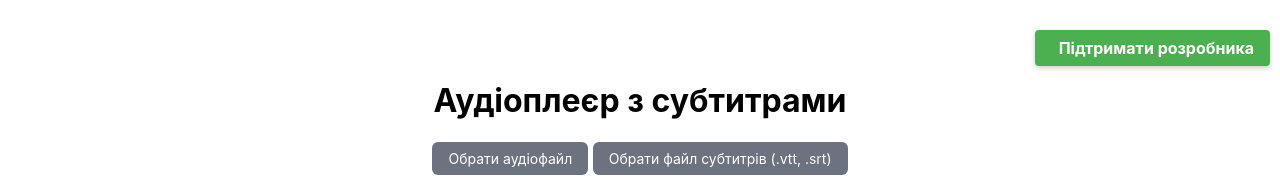
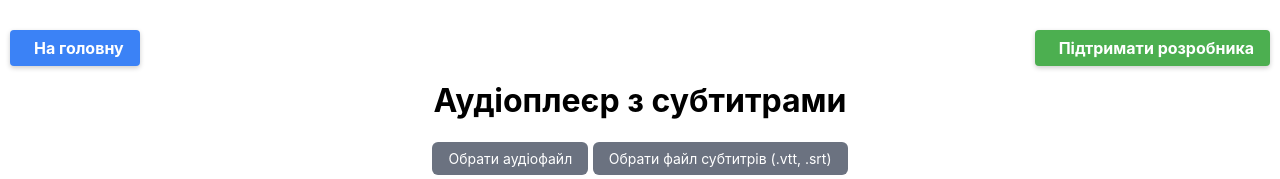
Before and after one commit to Kuudere-phile/AuSub, a plain HTML site: page index.html in a window 1280 px wide. Shown: the top 179 px of the page. Drawn offline with Linux system fonts and the light colour scheme.

Commit message:
Update index.html

```diff
--- a/index.html
+++ b/index.html
@@ -445,9 +445,41 @@
         color: inherit;
         }
 
+
+        /* Стилі для кнопки "На головну" */
+        .home-button {
+            display: inline-flex;
+            align-items: center;
+            padding: 8px 16px;
+            border-radius: 4px;
+            background-color: #3b82f6; /* Синій колір */
+            color: white;
+            font-size: 16px;
+            font-weight: bold;
+            text-decoration: none;
+            box-shadow: 0 2px 5px rgba(0, 0, 0, 0.2);
+            transition: background-color 0.3s ease, transform 0.2s ease;
+            margin-top: 20px; /* Додано відступ зверху */
+            margin-bottom: 20px; /* Додано відступ знизу */
+            position: absolute; /* Абсолютне позиціонування */
+            top: 10px;          /* Верхній відступ */
+            left: 10px;         /* Лівий відступ */
+        }
+
+        .home-button:hover {
+            background-color: #2563eb; /* Темніший синій при наведенні */
+            transform: translateY(-2px);
+        }
+
+        .home-button span {
+            margin-left: 8px;
+        }
     </style>
 </head>
 <body class="bg-gray-100 flex items-center justify-center min-h-screen">
+    <a href="https://kuudere-phile.github.io/kuuderephile/" class="home-button">
+        <span>На головну</span>
+    </a>
     <a href="https://kuudere-phile.github.io/donate/" target="_blank" class="support-button">
         <span>Підтримати розробника</span>
     </a><br>
```
